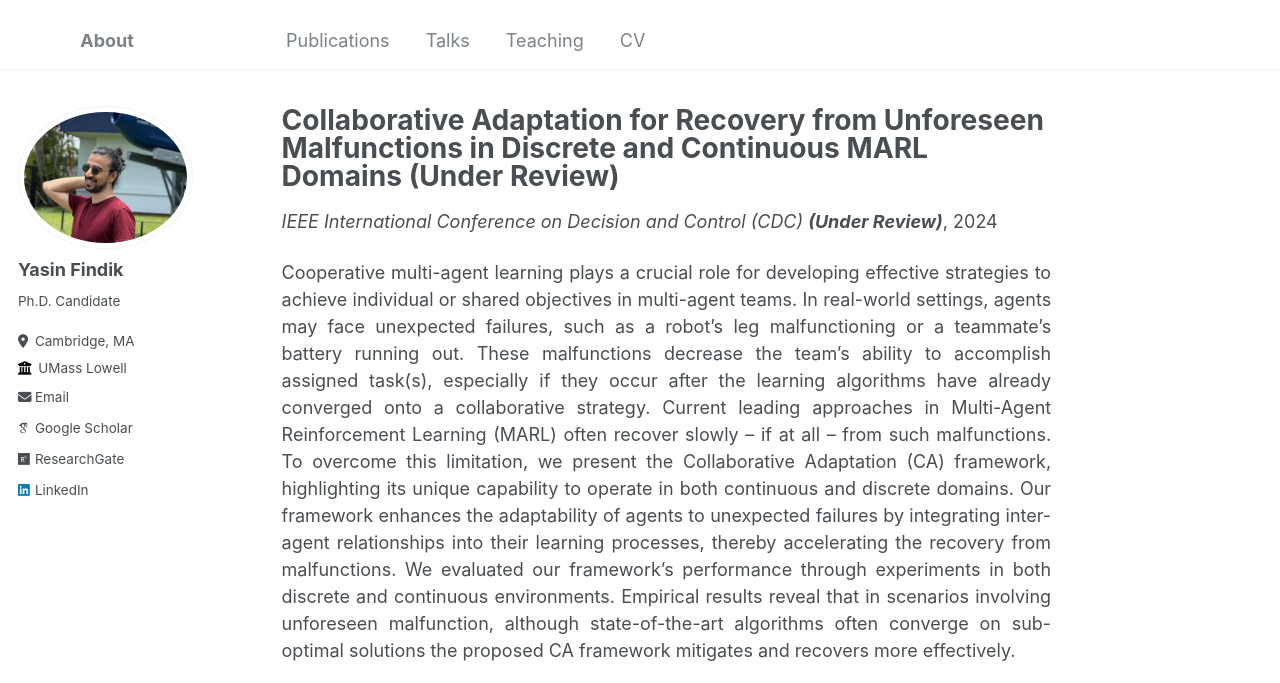
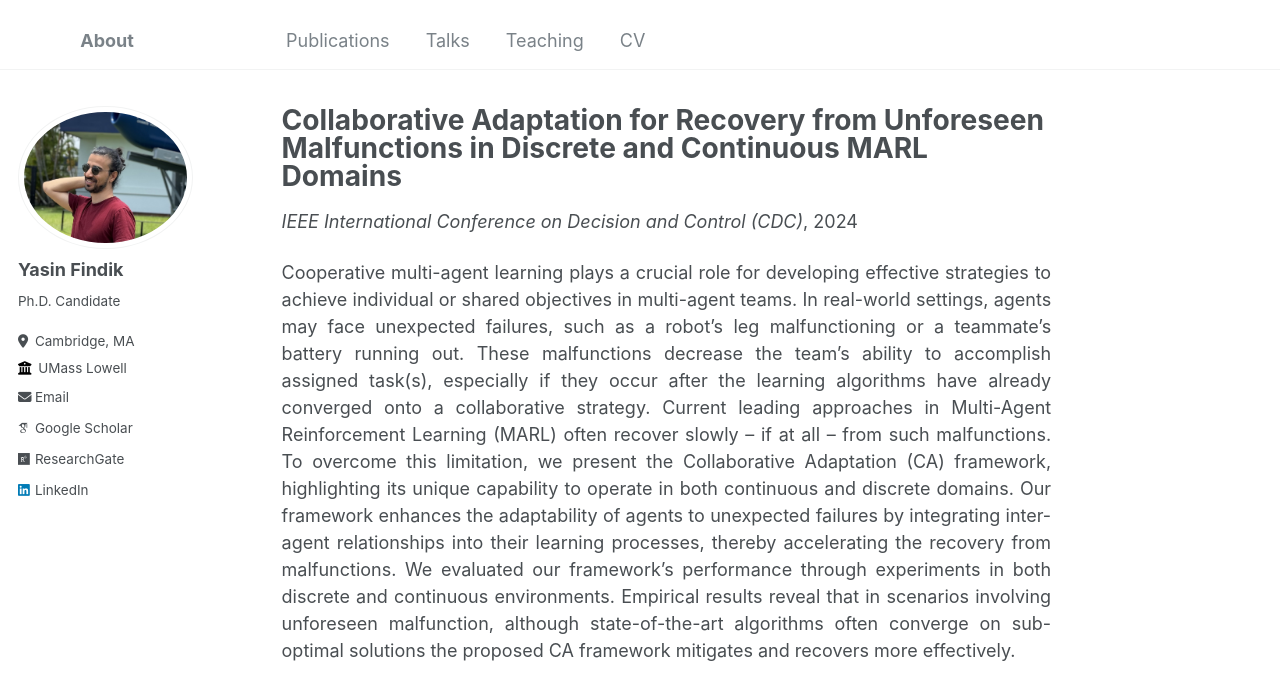
Before and after one commit to yfindik/yfindik.github.io, a Jekyll site: the page built from _publications/2024_cdc_collaborative-adaptation.md, in a window 1280 px wide and 900 px high, cut to the strip 0-683 px from the top of the window. Built offline with Jekyll 4.4.1, drawn with Linux system fonts in a browser that asks for light colours; some web fonts are replaced.

Commit message:
CDC24 acceptance added

```diff
--- a/_publications/2024_cdc_collaborative-adaptation.md
+++ b/_publications/2024_cdc_collaborative-adaptation.md
@@ -1,10 +1,10 @@
 ---
-title: "Collaborative Adaptation for Recovery from Unforeseen Malfunctions in Discrete and Continuous MARL Domains <b>(Under Review)</b>"
+title: "Collaborative Adaptation for Recovery from Unforeseen Malfunctions in Discrete and Continuous MARL Domains"
 collection: publications
 permalink: /publication/2024_cdc_collaborative-adaptation
 excerpt: ''
 date: 2024-12-16
-venue: 'IEEE International Conference on Decision and Control (CDC) <b>(Under Review)</b>'
+venue: 'IEEE International Conference on Decision and Control (CDC)'
 citation: '<b>Y. Findik</b>, H. Hasenfus, R. Azadeh. &quot;Impact of Relational Networks in Multi-Agent Learning: A Value-Based Factorization View.&quot; <i>In proceeding 63rd IEEE Conference on Decision and Control (CDC), Milan, Italy, pp. xx-xx, Dec. 16-19, 2024</i>.'
 ---
 
```
